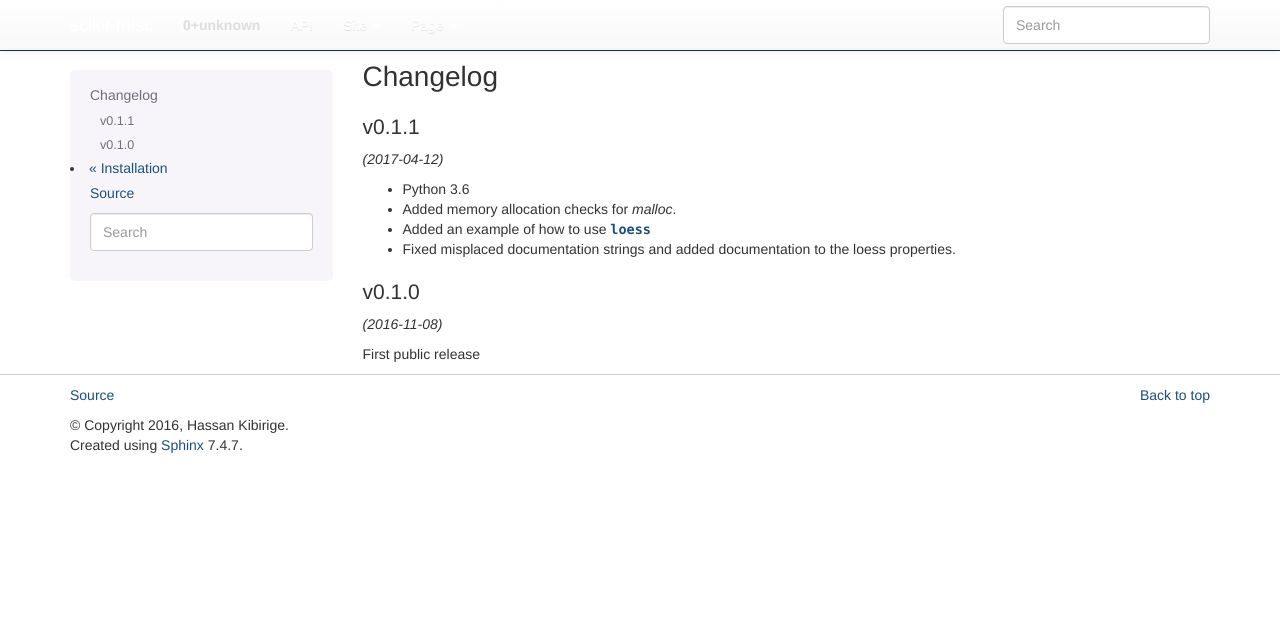
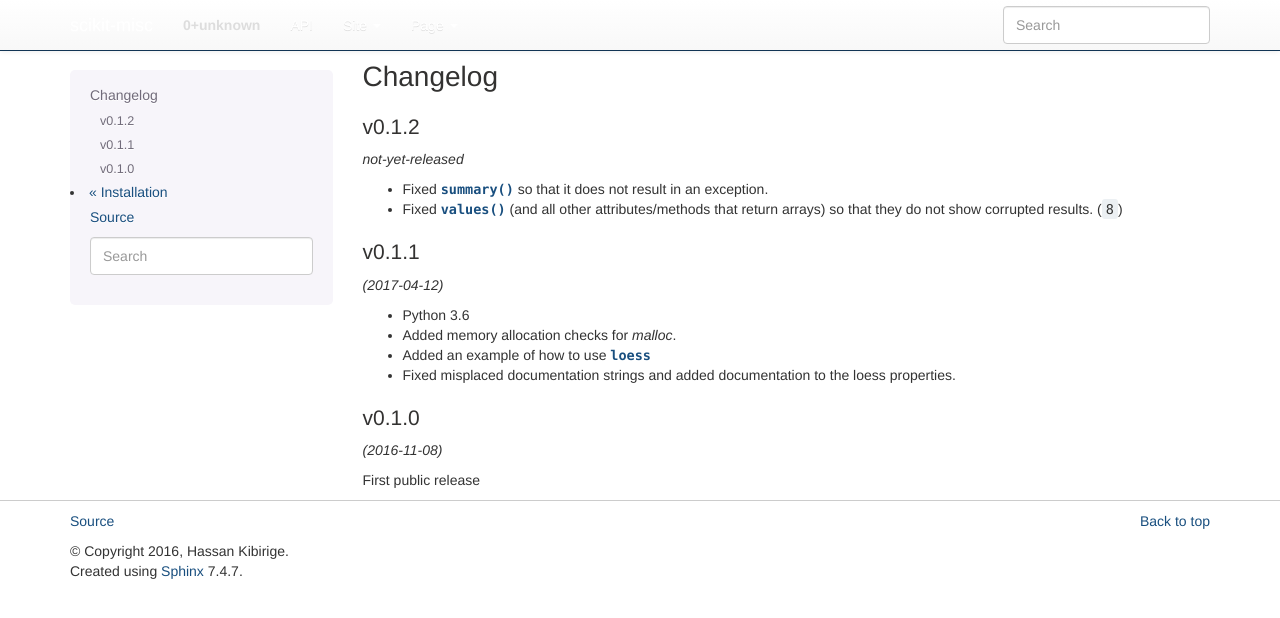
Before and after one commit to has2k1/scikit-misc, a Sphinx documentation site: the page built from doc/changelog.rst, in a window 1280 px wide. Shown: the top 618 px of the page. Built offline with Sphinx 7.4.7, drawn with Linux system fonts in a browser that asks for light colours; nearby versions of some CDN libraries; library files that are not in the unit come from our copies; cross-references to code outside the pages are shown as plain code.

Commit message:
Fix corrupted array views
`smisc.loess` uses object components for inputs, initialization
control, model, output and prediction. These components are
windows to the C & fortran implementation code, and through
them we can access the memory buffers used in the
implementation. The problem was when a buffer was wrapped
to create a numpy array and handed to the user, the array
was only gauranteed to be valid if the component managing
it continued to exist (i.e. it was not gabagge collected).

The solution is not only pass copies of the buffers to the
user API.

fixes #8

```diff
--- a/doc/changelog.rst
+++ b/doc/changelog.rst
@@ -1,5 +1,16 @@
 Changelog
 =========
+
+v0.1.2
+------
+*not-yet-released*
+
+- Fixed :meth:`~skmisc.loess.loess_output.summary` so that it
+  does not result in an exception.
+
+- Fixed :meth:`~skmisc.loess.loess_prediction.values` (and all other
+  attributes/methods that return arrays) so that they do not show
+  corrupted results. (:issue:`8`)
 
 v0.1.1
 ------
```
Also changed, not shown: 2 other files.
